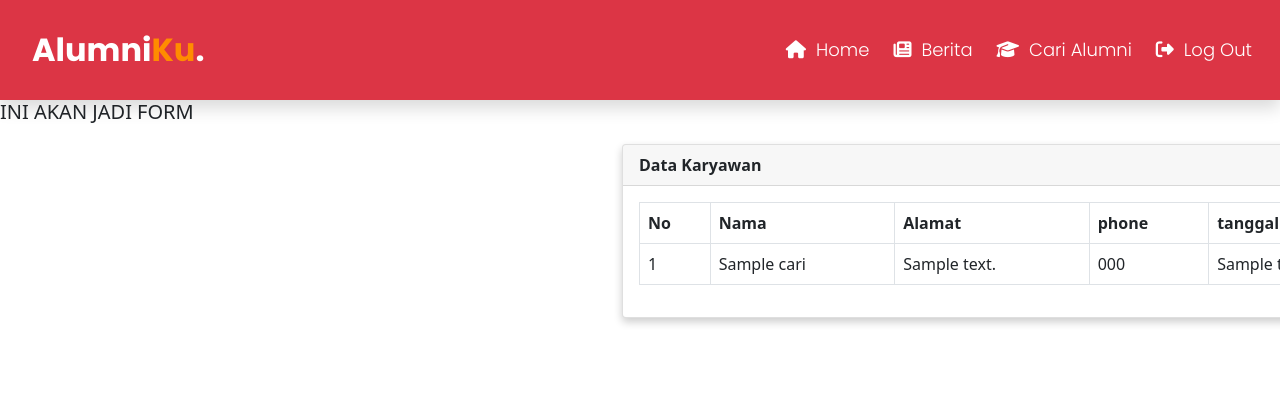
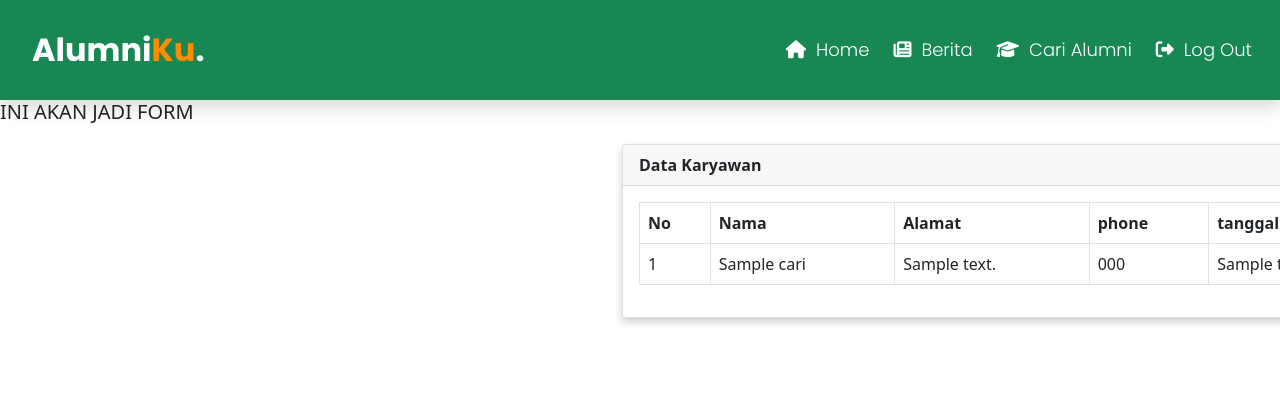
Before and after one commit to Billzerma/ProjectAlumni, a CodeIgniter 4 app: the page made by app/Views/Alumni/cari.php in a window 1280 px wide; the page is wider, and only the part inside the window is pictured. Shown: the top 420 px of that part. Run offline with PHP 8.4 and a stand-in for CodeIgniter, Linux system fonts and the light colour scheme; the template is opened without the code that fills it: most values are stand-ins (such as "Sample title", 1, 10 or a date in 2020); some libraries are stand-ins or nearby versions.

Commit message:
ganti warna navbar jadi hijau

```diff
--- a/app/Views/Alumni/tamplate/header.php
+++ b/app/Views/Alumni/tamplate/header.php
@@ -13,7 +13,7 @@
     <title>Alumni</title>
 </head>
 <body>
-<nav class="navbar navbar-expand-lg bg-body-tertiary bg-danger navbar-dark navH shadow">
+<nav class="navbar navbar-expand-lg bg-body-tertiary bg-success navbar-dark navH shadow">
   <div class="container-fluid">
     <a class="navbar-brand title" href="#">Alumni<span>Ku</span>.</a>
     <button class="navbar-toggler" type="button" data-bs-toggle="collapse" data-bs-target="#navbarNav" aria-controls="navbarNav" aria-expanded="false" aria-label="Toggle navigation">
```
